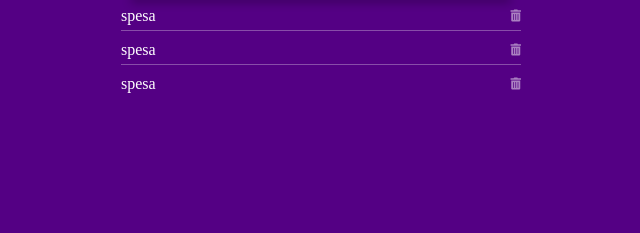
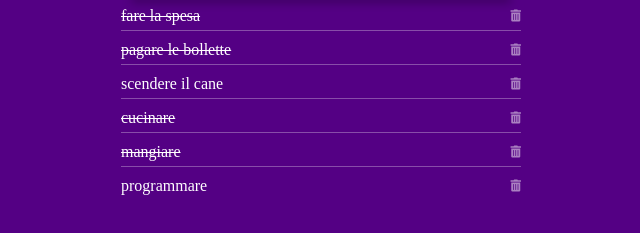
Before and after one commit to AlfonsoBuononato/js-todo-clone, a plain HTML site: page index.html in a window 1280 px wide. Shown: the part 95-328 px from the top of the page, without its empty margins (319-959 px from the left). Drawn offline with Linux system fonts and the light colour scheme.

Commit message:
esercizio

```diff
--- a/css/style.css
+++ b/css/style.css
@@ -59,3 +59,7 @@ h1{
 .todo-list ul li i:hover{
     opacity: 1;
 }
+
+.elimina{
+    text-decoration: line-through;
+}
--- a/index.html
+++ b/index.html
@@ -21,25 +21,18 @@
                 placeholder="Inserisci le cose da fare"
             >
 
-            <ul class="tasks">
-                <li>
-                    <span>spesa</span>
-                    <i class="fas fa-trash-alt"></i>
-                </li>
-                <li>
-                    <span>spesa</span>
-                    <i class="fas fa-trash-alt"></i>
-                </li>
-                <li>
-                    <span>spesa</span>
-                    <i class="fas fa-trash-alt"></i>
-                </li>
-            </ul>
+            <ul class="tasks"></ul>
         </div>
     </main>
 
 
     <!-- TEMPLATE -->
+    <div class="template" style="display: none;">
+        <li>
+            <span class="text"></span>
+            <i class="fas fa-trash-alt"></i>
+        </li>
+    </div>
 
     <!-- SCRIPT -->
     <script src="js/jquery-3.6.0.min.js"></script>
--- a/js/main.js
+++ b/js/main.js
@@ -7,13 +7,85 @@
 
 
 $(document).ready(function(){
-console.log("ciao");
+    // 1.popolando gli elementi della lista con JavaScript
+
+    var taskItem = [
+        {
+            text: "fare la spesa",
+            completed: true,
+        },
+        {
+            text: "pagare le bollette",
+            completed: true,
+        },
+        {
+            text: "scendere il cane",
+            completed: false,
+        },
+        {
+            text: "cucinare",
+            completed: true,
+        },
+        {
+            text: "mangiare",
+            completed: true,
+        },
+        {
+            text: "programmare",
+            completed: false,
+        }
+    ];
+
+    //REFERENZE
+    var taskList = $(".todo-list .tasks")
+    var addTask = $(".todo-list .add-task");
+    var template = $(".template li");
+
+
+    for(  i = 0; i < taskItem.length; i++){
+        var task = taskItem[i];
+
+        //template
+        var list = template.clone();
+        list.find(".text").text(task.text);
+
+        //validazione se la task è stata completata o meno
+        if(task.completed){
+            list.find(".text").addClass("elimina");
+        }
+
+        //andiamo ad aggiungere l oggetto all html.
+        taskList.append(list);
+    };
+
+    // 2.inserendo un nuovo todo con un input testuale e gli eventi da tastiera
+
+    addTask.keyup(function(event){
+        if(event.which === 13){
+
+            var text = addTask.val().trim();
+            //validazione nel caso in cui l input dovesse contenere solo spazi vuoti
+            if(text !== ""){
+                var list = template.clone();
+                list.find(".text").text(text);
+                taskList.append(list);
+                //reset del testo input
+                addTask.val("")
+            }
+        }
+    });
+
+    // 3.Rimozione todo con click su icona
+    $("body").on("click", ".tasks li i", function(){
+        $(this).parent().remove();
+    });
+
+    // 4.Cliccando sul testo compare uno sbarramento a indicarne il completamento
+    $("body").on("click", ".tasks .text", function(){
+        $(this).toggleClass("elimina");
+    });
 
 
 
-
-
-
-
-    //end
+    //End doc ready
 })
```
